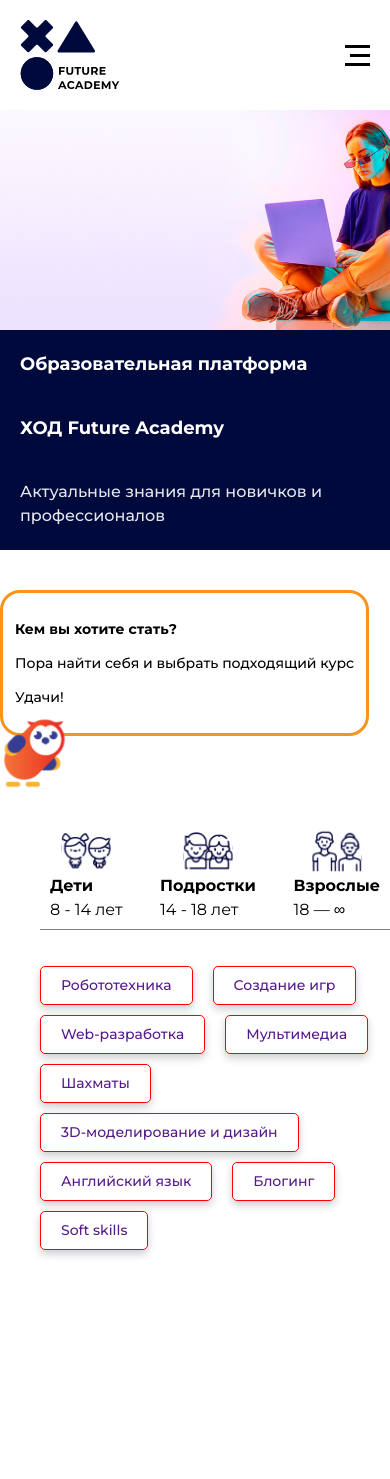
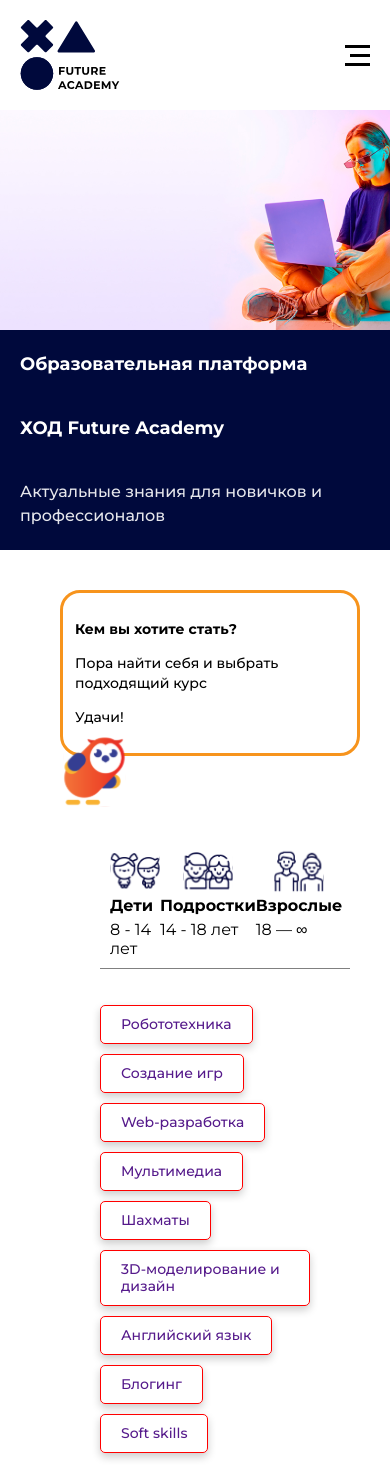
Before and after one commit to AndrewSavinovvv/academy-vue3, a Vue app: page / in a window 390 px wide. Before the commit the page ends 1276 px from the top, so only its background shows below. Built offline with nearby package versions, Linux system fonts and the light colour scheme; a web font is replaced by a local one.

Commit message:
fix bugs on info block + burger menu

```diff
--- a/src/assets/main.scss
+++ b/src/assets/main.scss
@@ -3,6 +3,12 @@
 body {
   margin: 0;
   font-family: 'Montserrat', sans-serif;
+}
+
+body {
+  margin: 0;
+  padding: 0;
+  overflow-x: hidden;
 }
 .container {
   margin: 0 auto;
--- a/src/components/HeaderComponent.vue
+++ b/src/components/HeaderComponent.vue
@@ -35,13 +35,6 @@
 </script>
 
 <style lang="scss">
-html,
-body {
-  margin: 0;
-  padding: 0;
-  overflow-x: hidden;
-}
-
 .header {
   padding: 20px;
   position: relative;
@@ -129,7 +122,6 @@
 
     &.active {
       display: flex;
-      align-items: flex-start;
     }
 
     li {
--- a/src/components/InfoComoponents.vue
+++ b/src/components/InfoComoponents.vue
@@ -125,7 +125,7 @@
       }
 
       .info__image {
-        margin-right: 20px; /* Отступ между изображением и текстом */
+        margin-right: 20px;
       }
 
       .info__text {
@@ -171,6 +171,8 @@
 
 @media (max-width: 1300px) {
   .info {
+    margin-right: 60px;
+    margin-left: 60px;
     &__wrapper {
       display: block;
     }
@@ -178,6 +180,7 @@
       padding: 12px;
       position: relative;
       height: auto;
+      width: 100%;
 
       img {
         position: absolute;
```
